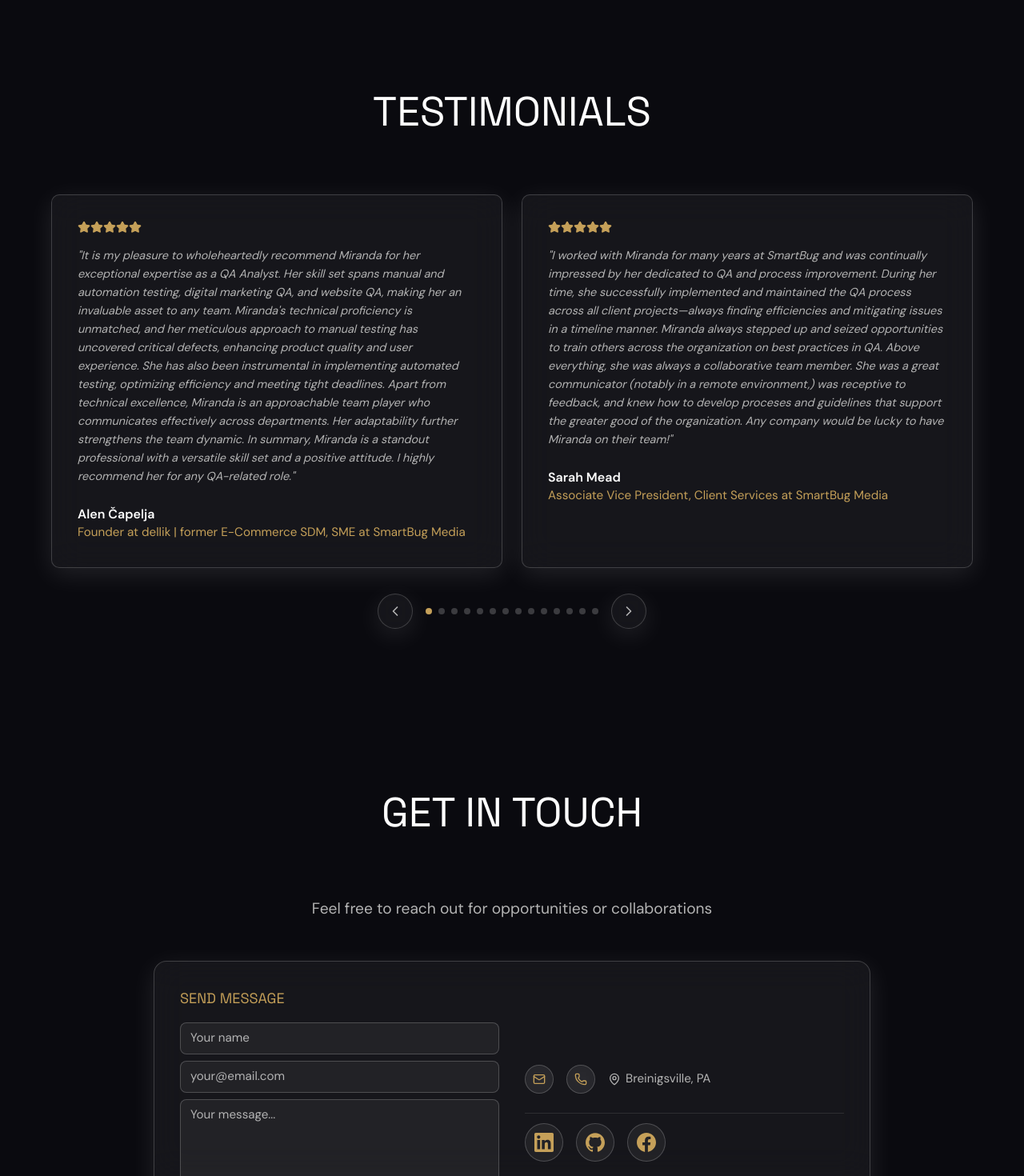
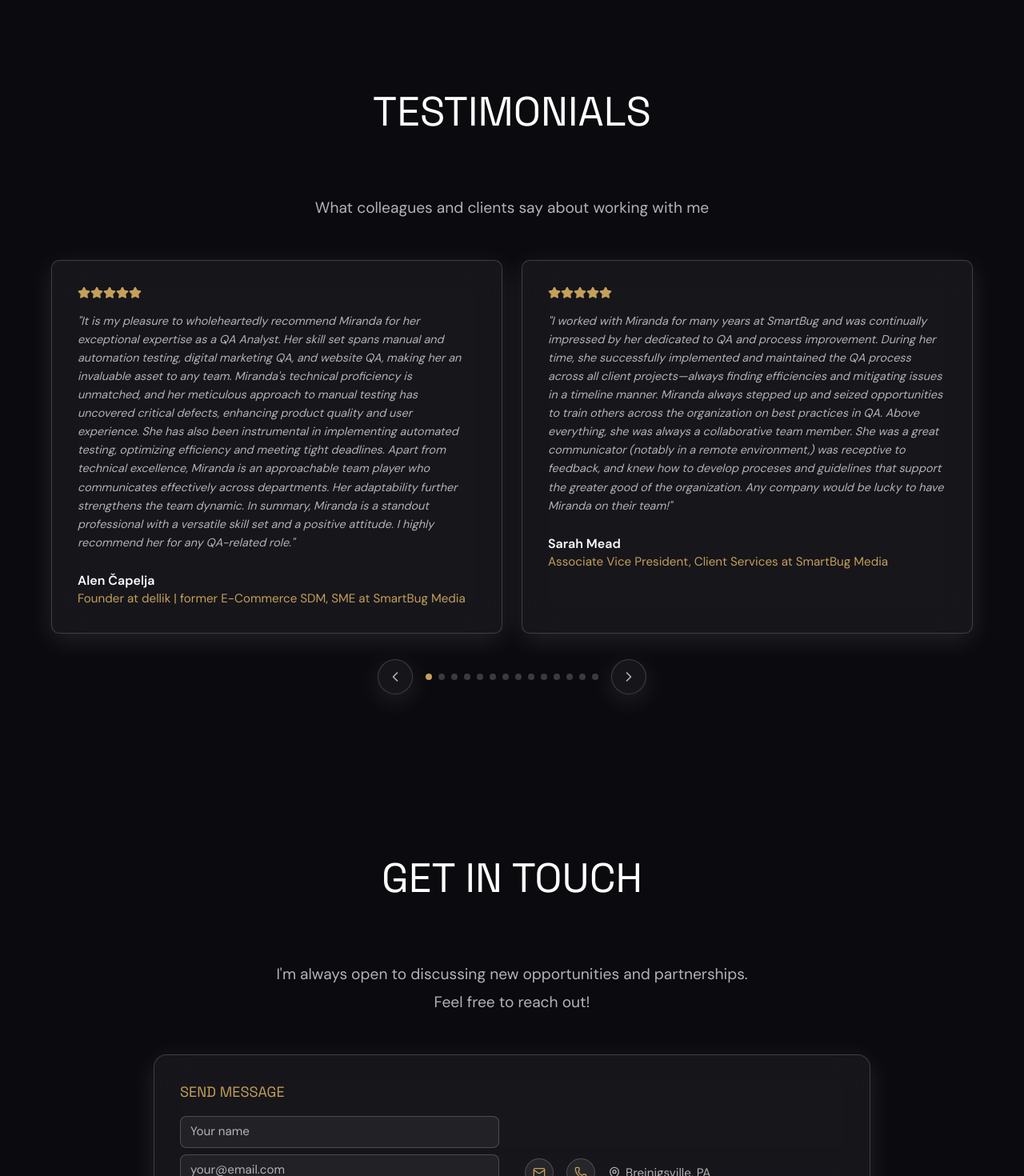
Before and after one commit to miranda-gv/my-portfolio, a Next.js app: page / in a window 1280 px wide. Shown: the part 5933-7403 px from the top of the page at 80% size. Built offline with nearby package versions, Linux system fonts and the light colour scheme.

Commit message:
feat: update Section and Testimonials components to support ReactNode subheadings and enhance contact data

```diff
--- a/src/components/Section.tsx
+++ b/src/components/Section.tsx
@@ -9,8 +9,8 @@ interface SectionProps {
   id: string;
   /** Optional section heading text */
   heading?: string;
-  /** Optional subheading text below heading */
-  subheading?: string;
+  /** Optional subheading text below heading (supports ReactNode for line breaks) */
+  subheading?: ReactNode;
   /** Max width preset (2xl-7xl) or custom value */
   maxWidth?: string;
   /** Additional CSS classes for heading */
@@ -75,7 +75,12 @@ export default function Section({
               className="text-center mb-12 text-muted-foreground"
               style={typography.body}
             >
-              {subheading}
+              {typeof subheading === 'string' ? subheading.split('\n').map((line, i) => (
+                <span key={i}>
+                  {line}
+                  {i < subheading.split('\n').length - 1 && <br />}
+                </span>
+              )) : subheading}
             </p>
           )}
 
--- a/src/components/TestimonialsSection.tsx
+++ b/src/components/TestimonialsSection.tsx
@@ -68,7 +68,7 @@ const frames = buildFrames();
  * @returns The testimonials section with interactive carousel
  */
 export default function TestimonialsSection() {
-  const { heading } = testimonialsData;
+  const { heading, subHeading } = testimonialsData;
   const [currentFrame, setCurrentFrame] = useState(0);
   const [direction, setDirection] = useState(0);
 
@@ -124,7 +124,7 @@ export default function TestimonialsSection() {
   }, [handleKeyDown]);
 
   return (
-    <Section id="testimonials" heading={heading} maxWidth="6xl">
+    <Section id="testimonials" heading={heading} subheading={subHeading} maxWidth="6xl">
           <div
             ref={sectionRef}
             className="relative"
--- a/src/data/contact.ts
+++ b/src/data/contact.ts
@@ -8,7 +8,7 @@
  */
 export const contactData = {
   heading: "GET IN TOUCH",
-  subheading: "Feel free to reach out for opportunities or collaborations",
+  subheading: "I'm always open to discussing new opportunities and partnerships.\nFeel free to reach out!",
   formHeading: "SEND MESSAGE",
   sendButtonLabel: "SEND MESSAGE",
   email: {
--- a/src/data/testimonials.ts
+++ b/src/data/testimonials.ts
@@ -25,15 +25,17 @@ export interface Testimonial {
  */
 export const testimonialsData = {
   heading: "TESTIMONIALS",
+  subHeading: "What colleagues and clients say about working with me",
   items: [] as Testimonial[],
 };
 
-export const testimonials: Testimonial[] = testimonialsData.items = [
+export const testimonials: Testimonial[] = (testimonialsData.items = [
   {
     name: "Alen Čapelja",
     title: "Founder at dellik | former E-Commerce SDM, SME at SmartBug Media",
     date: "July 29, 2023",
-    relationship: "Alen was senior to Miranda but didn't manage Miranda directly",
+    relationship:
+      "Alen was senior to Miranda but didn't manage Miranda directly",
     text: "It is my pleasure to wholeheartedly recommend Miranda for her exceptional expertise as a QA Analyst. Her skill set spans manual and automation testing, digital marketing QA, and website QA, making her an invaluable asset to any team. Miranda's technical proficiency is unmatched, and her meticulous approach to manual testing has uncovered critical defects, enhancing product quality and user experience. She has also been instrumental in implementing automated testing, optimizing efficiency and meeting tight deadlines. Apart from technical excellence, Miranda is an approachable team player who communicates effectively across departments. Her adaptability further strengthens the team dynamic. In summary, Miranda is a standout professional with a versatile skill set and a positive attitude. I highly recommend her for any QA-related role.",
     rating: 5,
   },
@@ -49,7 +51,8 @@ export const testimonials: Testimonial[] = testimonialsData.items = [
     name: "Jennifer Huyenh-Cho",
     title: "Senior Director, Program Management at SmartBug Media",
     date: "August 18, 2023",
-    relationship: "Jennifer was senior to Miranda but didn't manage Miranda directly",
+    relationship:
+      "Jennifer was senior to Miranda but didn't manage Miranda directly",
     text: "Miranda is an outstanding professional. I've worked with Miranda closely in both an individual contributor and leadership role. I've had the pleasure of working with Miranda on projects and seeing her expertise shine through in ensuring our end products we're always top notch. I've also had the pleasure of seeing Miranda grow and succeed a leadership role. Miranda has not only achieved excellence in her expertise but also in her leadership and management of others. Consistently Miranda seeks constructive feedback and improvements, she strives to identify new opportunities to grow herself and team. Her tenacity for improvement and reach for excellence raises the bar of all products we produced. What sets Miranda apart is not only her success and leadership skills but also her passion for people. She treats others as she'd like to be treated, she's clear and direct with feedback and pushes her team to grow. She brings passion and quality to everything she does. I'm so excited to see where Miranda takes her career, she is an asset to any organization.",
     rating: 5,
   },
@@ -57,13 +60,15 @@ export const testimonials: Testimonial[] = testimonialsData.items = [
     name: "Jen Spencer",
     title: "Former CEO of SmartBug, HubSpot Elite Solutions Partner",
     date: "July 25, 2023",
-    relationship: "Jen was senior to Miranda but didn't manage Miranda directly",
+    relationship:
+      "Jen was senior to Miranda but didn't manage Miranda directly",
     text: "During her tenure at SmartBug, Miranda demonstrated remarkable expertise and dedication in implementing and maintaining the QA process across all projects. Her efforts resulted in an impressive 99.9% success rate for production, showcasing her ability to optimize efficiency and minimize QA issues. Miranda's leadership skills were evident as she established comprehensive training and onboarding programs for new QA team members, ensuring seamless project integration and knowledge transfer. Moreover, her effective collaboration with the development team allowed for proactive identification and resolution of potential issues during the development process, leading to expedited bug fixes and streamlined project timelines. Miranda's dedication, skills, and ability to inspire others make her an invaluable asset to any organization.",
     rating: 5,
   },
   {
     name: "John Suarez",
-    title: "Director of Client Services | Revenue-Driven Marketer | AI Power User",
+    title:
+      "Director of Client Services | Revenue-Driven Marketer | AI Power User",
     date: "August 3, 2023",
     relationship: "John worked with Miranda but on different teams",
     text: "I had the pleasure of working with Miranda and I can confidently say that she is one of the most dedicated and detail-oriented professionals I've worked with. Her ability to communicate effectively, both in terms of articulating their own ideas and understanding others, is very strong. Miranda's attention to detail is also exceptional - she has an innate ability to spot the smallest inconsistencies or errors, ensuring the wider team is aware so that the final output is always of the highest quality. But what sets Miranda apart is not just her professional skills, but also her positive attitude and team spirit. She's a delight to work with - always bringing a positive energy to the team, and inspiring others with her passion and dedication. I wholeheartedly recommend Miranda for any team that values communication, attention to detail, and a positive work environment. I have no doubt that she will continue to excel in their future endeavors.",
@@ -79,7 +84,8 @@ export const testimonials: Testimonial[] = testimonialsData.items = [
   },
   {
     name: "Tim Schwartz",
-    title: "Digital Transformation | Business Operations | Technology Enablement",
+    title:
+      "Digital Transformation | Business Operations | Technology Enablement",
     date: "August 2, 2023",
     relationship: "Tim managed Miranda directly",
     text: "Miranda set a high standard for QA at SmartBug Media. She has a steadfast focus on continuous improvement and that is reflected in how she has refined QA processes. Her efforts have resulted in bringing greater efficiency to the team while minimizing lost launch QA issues. She is a joy to work with and collaborates well with the development team. She is proactive and vocal in identifying and addressing issues in the development process and that regularly results in a cost savings for the organization. Most impressively, Miranda developed a comprehensive training program for new QA team members to accelerate the onboarding process. I am confident that her experience at SmartBug Media has set her up to contribute valuable insight wherever she goes.",
@@ -169,7 +175,8 @@ export const testimonials: Testimonial[] = testimonialsData.items = [
     name: "Vivian Lumbley",
     title: "Web Development Manager",
     date: "March 30, 2022",
-    relationship: "Vivian was senior to Miranda but didn't manage Miranda directly",
+    relationship:
+      "Vivian was senior to Miranda but didn't manage Miranda directly",
     text: "I cannot recommend Miranda more! Miranda is one of the most thorough QA specialists I have ever worked with, and her attention to details is impeccable. She adapts to the ever-changing agency world extremely well, yet stays true to her technical processes and improve upon them. She is one of those truly loves QA and her passion shows through her work. As a bonus, she is also one of the warmest persons and I love her as a colleague and as a friend! I would jump on any chance to work with Miranda!",
     rating: 5,
   },
@@ -186,7 +193,7 @@ export const testimonials: Testimonial[] = testimonialsData.items = [
     title: "Sr. Marketing Campaign Ops Manager at Waystar",
     date: "July 30, 2023",
     relationship: "Joe worked with Miranda but on different teams",
-    text: "Whenever I had a project assigned to Miranda, I knew I was in good hands. She is incredibly detailed and thorough and skillful in her project execution. Sometimes in my current role and when I see a web page just browsing the Internet I think \"goodness, Miranda would never have let this page slide.\" Any organization would do well to have her onboard.",
+    text: 'Whenever I had a project assigned to Miranda, I knew I was in good hands. She is incredibly detailed and thorough and skillful in her project execution. Sometimes in my current role and when I see a web page just browsing the Internet I think "goodness, Miranda would never have let this page slide." Any organization would do well to have her onboard.',
     rating: 5,
   },
   {
@@ -241,7 +248,8 @@ export const testimonials: Testimonial[] = testimonialsData.items = [
     name: "Brent Worley",
     title: "Technical Leader | Software Development Manager",
     date: "July 30, 2023",
-    relationship: "Brent was senior to Miranda but didn't manage Miranda directly",
+    relationship:
+      "Brent was senior to Miranda but didn't manage Miranda directly",
     text: "Miranda is a thorough, meticulous Quality Assurance guru. She led her team to focus on accurate projects reaching the hands of our clients.",
     rating: 5,
   },
@@ -249,7 +257,8 @@ export const testimonials: Testimonial[] = testimonialsData.items = [
     name: "Ali Orlando Wert",
     title: "Content Marketing Strategist & Speaker",
     date: "July 29, 2023",
-    relationship: "Ali was senior to Miranda but didn't manage Miranda directly",
+    relationship:
+      "Ali was senior to Miranda but didn't manage Miranda directly",
     text: "Miranda is an amazingly detailed QA manager - I was always happy when Miranda was on a project, because I knew she would make sure everything was done carefully and correctly. She is also a great teammate and pleasure to work with. I would highly recommend Miranda!",
     rating: 5,
   },
@@ -273,7 +282,8 @@ export const testimonials: Testimonial[] = testimonialsData.items = [
     name: "Aaron Riddle",
     title: "Project Manager",
     date: "December 22, 2020",
-    relationship: "Aaron was senior to Miranda but didn't manage Miranda directly",
+    relationship:
+      "Aaron was senior to Miranda but didn't manage Miranda directly",
     text: "Working with Miranda over a span of almost 5 years, there was never a challenge or timeline that she wasn't able to complete. Her willingness to keep up with web development best practices, browsers and their associated support windows and her attention to detail made her a valuable asset to the web team at SmartBug.",
     rating: 5,
   },
@@ -281,7 +291,8 @@ export const testimonials: Testimonial[] = testimonialsData.items = [
     name: "Annapoorani Sivakumar",
     title: "Quality Engineer at Service Now",
     date: "March 3, 2016",
-    relationship: "Miranda was senior to Annapoorani but didn't manage directly",
+    relationship:
+      "Miranda was senior to Annapoorani but didn't manage directly",
     text: "Miranda is a very dedicated and knowledgeable professional. She has proven to be highly reliable, easy to work with, and very organized. We worked at Orbitz, she was my onsite lead, I would recommend her as one of the top QA engineers I have worked with.",
     rating: 5,
   },
@@ -305,7 +316,8 @@ export const testimonials: Testimonial[] = testimonialsData.items = [
     name: "Sujith John Kuriakose",
     title: "Senior Director",
     date: "August 25, 2009",
-    relationship: "Sujith John was senior to Miranda but didn't manage Miranda directly",
+    relationship:
+      "Sujith John was senior to Miranda but didn't manage Miranda directly",
     text: "Miranda has a great personality and winning attitude which allows her to establish deep rooted relationships with her collegues and business partners. She is an extremely dedicated professional who always puts in the extra effort required to find answers and resolve issues. She learns very quickly and is able to take on new tasks with a minimum of startup time. She is always available to assist in any situation. She is a true asset to anyone who works with her.",
     rating: 5,
   },
@@ -325,4 +337,4 @@ export const testimonials: Testimonial[] = testimonialsData.items = [
     text: "Miranda is fantastic in QA and testing. She is reliable and a pleasure to work with!",
     rating: 5,
   },
-];
+]);
```
